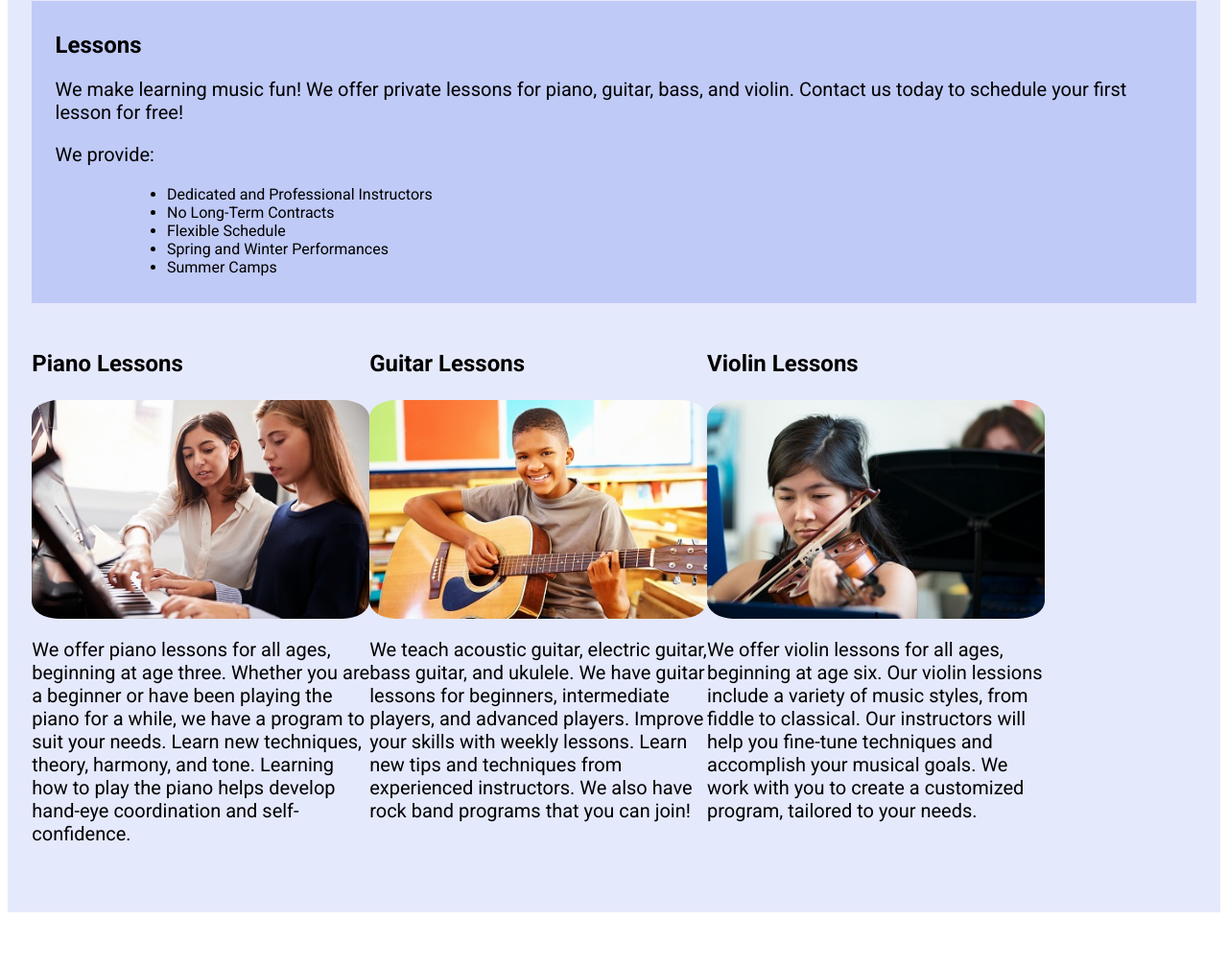
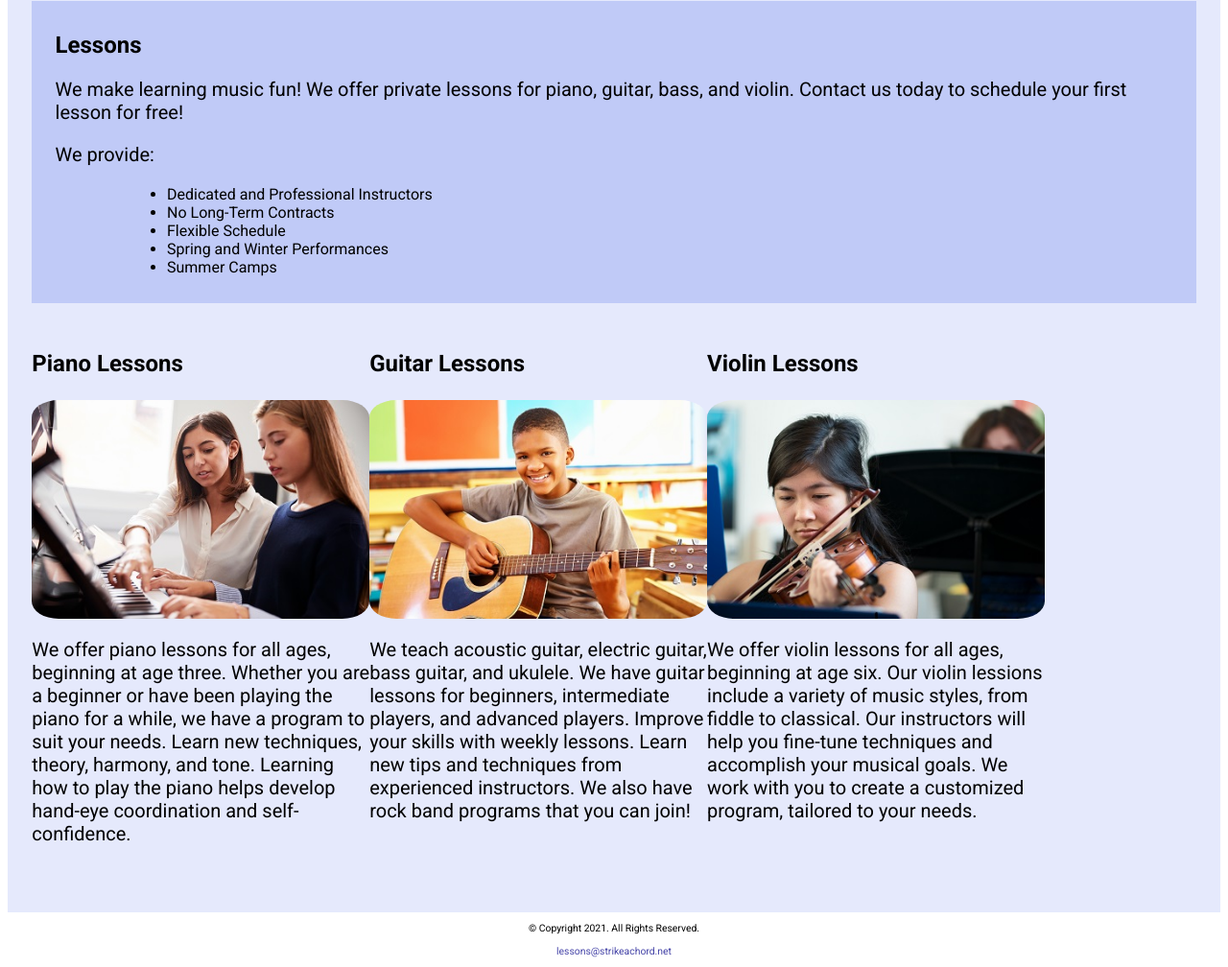
Before and after one commit to hrrpp/Strike-a-Chord, a plain HTML site: page lessons.html in a window 1280 px wide. Shown: the part 600-1608 px from the top of the page at 96% size. Before the commit the page ends 1559 px from the top, so only its background shows below. Drawn offline with Linux system fonts and the light colour scheme; files whose address does not match are found by name.

Commit message:
Add footer section to lessons.html
Added footer with copyright information and contact email.

```diff
--- a/lessons.html
+++ b/lessons.html
@@ -71,4 +71,9 @@
 </div>
 </main>
 
+<footer>
+    <p>&copy; Copyright 2021. All Rights Reserved.</p>
+<p><a href="mailto:lessons@strikeachord.net">lessons@strikeachord.net</a></p>
+</footer>
+
 </html>
```
